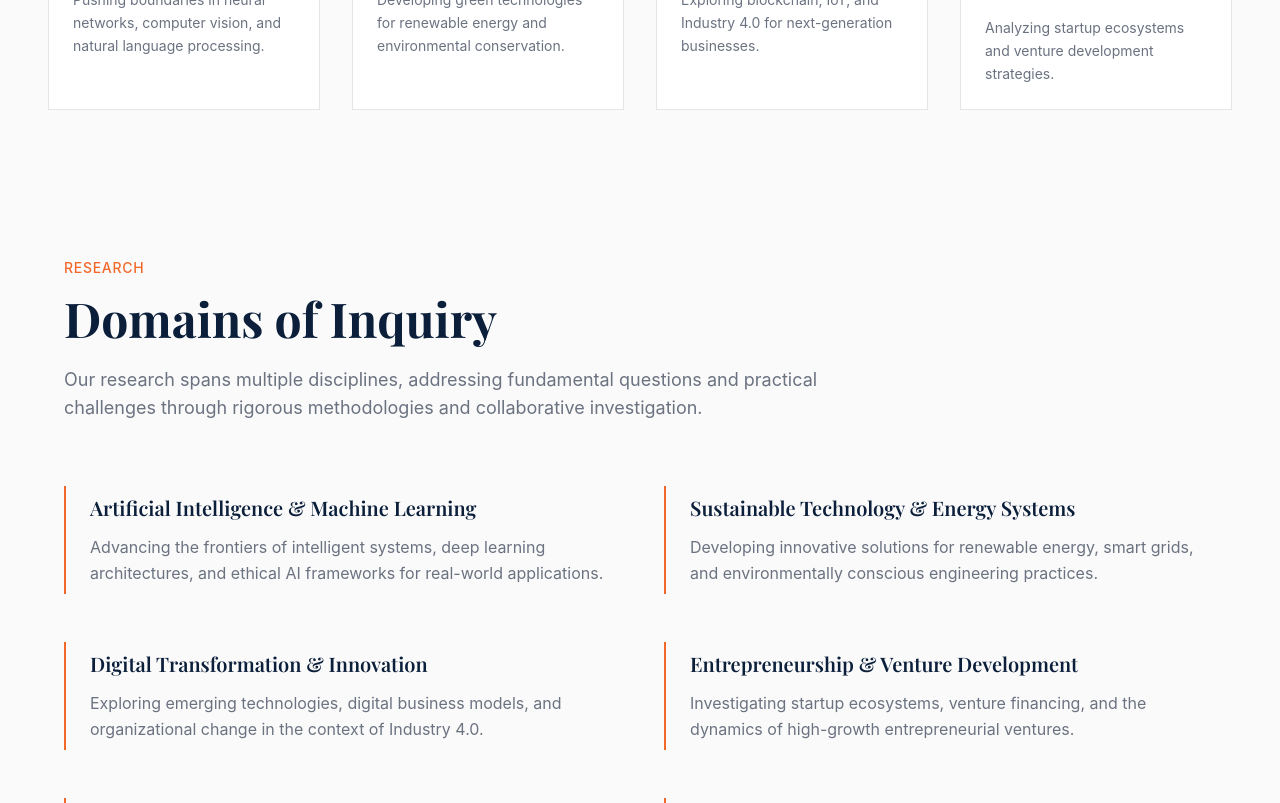
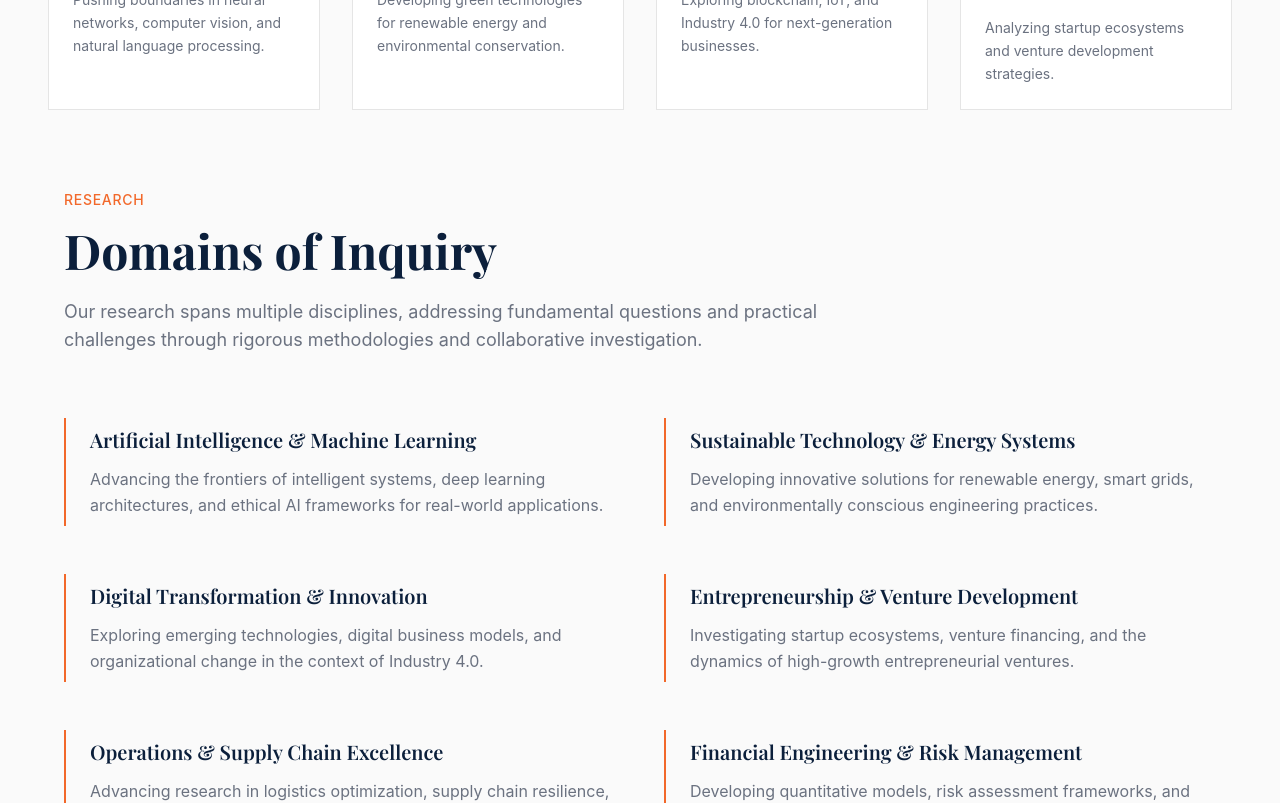
Before and after one commit to parafoxxx/Wadhwani-Website, a React (Vite) app: page / in a window 1280 px wide. Shown: the part 2560-3363 px from the top of the page. Built offline with nearby package versions, Linux system fonts and the light colour scheme; no server answers; what @usehercules/auth would draw is missing.

Commit message:
updated length of pages

```diff
--- a/src/components/Research.tsx
+++ b/src/components/Research.tsx
@@ -34,7 +34,7 @@ export default function Research() {
   ];
 
   return (
-    <section id="research" className="py-32 px-6 lg:px-12 bg-background" ref={ref}>
+    <section id="research" className="py-15 px-6 lg:px-12 bg-background" ref={ref}>
       <div className="max-w-6xl mx-auto">
         <motion.div
           initial={{ opacity: 0, y: 20 }}
```
